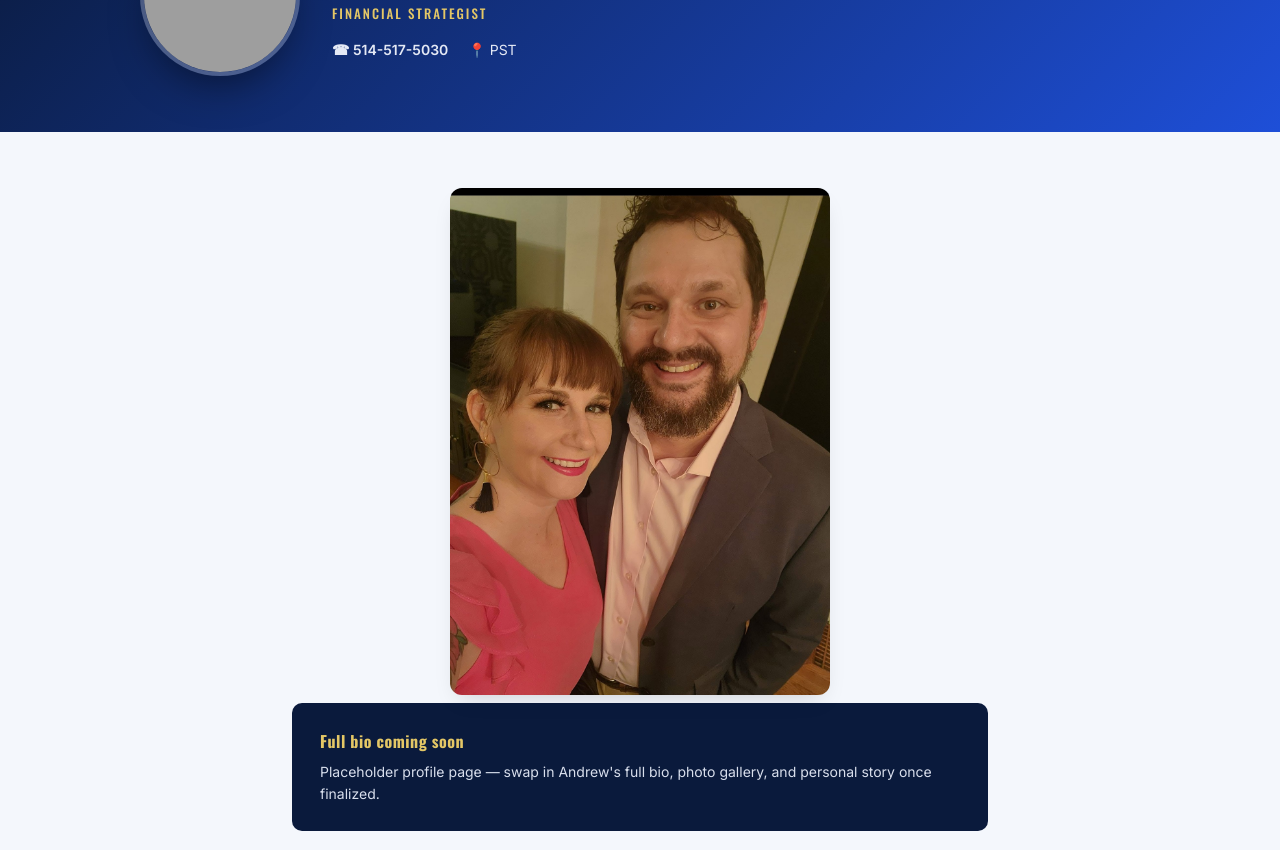
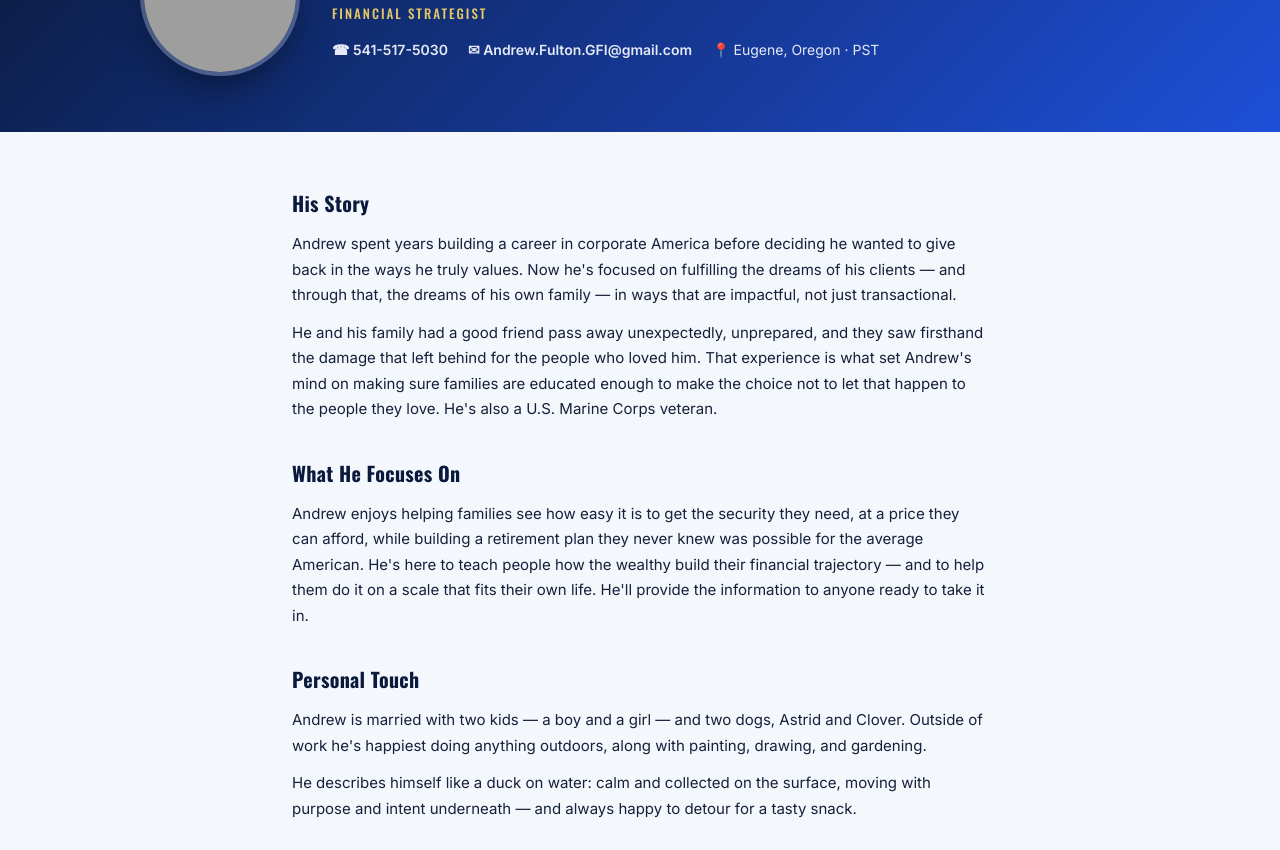
Before and after one commit to ChestPuller/9-Line-Financial, a plain HTML site: page andrew-fulton.html in a window 1280 px wide. Shown: the part 204-1054 px from the top of the page. Drawn offline with nearby package versions, Linux system fonts and the light colour scheme; grey boxes are pictures that could not be loaded.

Commit message:
Add files via upload

```diff
--- a/andrew-fulton.html
+++ b/andrew-fulton.html
@@ -34,20 +34,41 @@
       <h1>Andrew Fulton</h1>
       <p class="profile-role">Financial Strategist</p>
       <div class="profile-contact-row">
-        <a href="tel:5145175030">&#9742; 514-517-5030</a>
-        <span>&#128205; PST</span>
+        <a href="tel:5415175030">&#9742; 541-517-5030</a>
+        <a href="mailto:Andrew.Fulton.GFI@gmail.com">&#9993; Andrew.Fulton.GFI@gmail.com</a>
+        <span>&#128205; Eugene, Oregon &middot; PST</span>
       </div>
     </div>
   </div>
 </section>
 
 <div class="profile-bio">
-  <div class="profile-gallery" style="margin-top:0;">
-    <img src="andrew-fulton-casual.jpeg" alt="Andrew Fulton" style="grid-column:1 / -1;max-width:380px;margin:0 auto;aspect-ratio:3/4;">
+  <div class="bio-section">
+    <h3>His Story</h3>
+    <p>Andrew spent years building a career in corporate America before deciding he wanted to give back in the ways he truly values. Now he's focused on fulfilling the dreams of his clients — and through that, the dreams of his own family — in ways that are impactful, not just transactional.</p>
+    <p>He and his family had a good friend pass away unexpectedly, unprepared, and they saw firsthand the damage that left behind for the people who loved him. That experience is what set Andrew's mind on making sure families are educated enough to make the choice not to let that happen to the people they love. He's also a U.S. Marine Corps veteran.</p>
   </div>
-  <div class="callout">
-    <h4>Full bio coming soon</h4>
-    <p>Placeholder profile page — swap in Andrew's full bio, photo gallery, and personal story once finalized.</p>
+
+  <div class="bio-section">
+    <h3>What He Focuses On</h3>
+    <p>Andrew enjoys helping families see how easy it is to get the security they need, at a price they can afford, while building a retirement plan they never knew was possible for the average American. He's here to teach people how the wealthy build their financial trajectory — and to help them do it on a scale that fits their own life. He'll provide the information to anyone ready to take it in.</p>
+  </div>
+
+  <div class="bio-section">
+    <h3>Personal Touch</h3>
+    <p>Andrew is married with two kids — a boy and a girl — and two dogs, Astrid and Clover. Outside of work he's happiest doing anything outdoors, along with painting, drawing, and gardening.</p>
+    <p>He describes himself like a duck on water: calm and collected on the surface, moving with purpose and intent underneath — and always happy to detour for a tasty snack.</p>
+    <div class="profile-gallery">
+      <img src="andrew-fulton-casual.jpeg" alt="Andrew Fulton with his wife">
+      <img src="andrew-fulton-wife2.jpg" alt="Andrew Fulton with his wife">
+      <img src="andrew-fulton-kids.jpg" alt="Andrew Fulton's kids">
+      <img src="andrew-fulton-cave.jpg" alt="Andrew Fulton exploring a cave with his family">
+      <img src="andrew-fulton-brushing.jpg" alt="Andrew Fulton with his family" style="grid-column:1 / -1;">
+    </div>
+  </div>
+
+  <div class="bio-quote">
+    <p>"You'll miss every shot you never take."</p>
   </div>
 </div>
 <footer>
```
Also changed, not shown: andrew-fulton-brushing.jpg (added), andrew-fulton-cave.jpg (added), andrew-fulton-kids.jpg (added), andrew-fulton-wife2.jpg (added).
